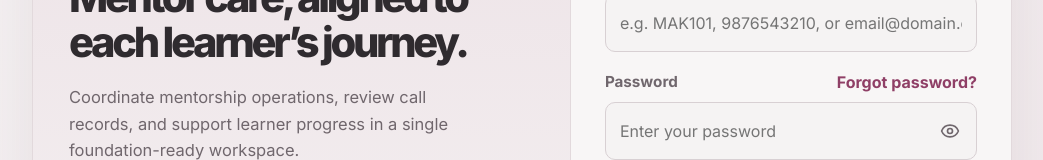
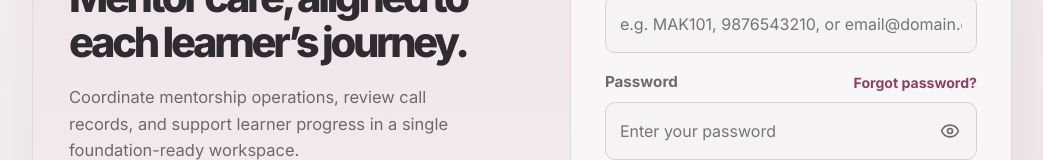
Before and after one commit to rahbarrr/Anfaal-smart-mentorship-, a React (Vite) app in the folder frontend/: page / in a window 1280 px wide. Shown: the part 304-464 px from the top of the page, without its empty margins (118-1161 px from the left). Built offline with nearby package versions, Linux system fonts and the light colour scheme; no server answers.

Commit message:
fix(auth): prevent accidental auto-login, require explicit submit, and harden login validation across Admin, Mentor, and Mentee roles

```diff
--- a/frontend/src/pages/LoginPage.tsx
+++ b/frontend/src/pages/LoginPage.tsx
@@ -13,13 +13,31 @@ export function LoginPage() {
   const [isSubmitting, setIsSubmitting] = useState(false);
   const sessionExpired = Boolean((location.state as { sessionExpired?: boolean } | null)?.sessionExpired);
 
-  const handleSubmit = async (event: React.FormEvent) => {
+  const handleSubmit = async (event: React.FormEvent<HTMLFormElement>) => {
     event.preventDefault();
+
+    // Prevent duplicate in-flight requests
+    if (isSubmitting) {
+      return;
+    }
+
+    const trimmedIdentifier = email.trim();
+    if (!trimmedIdentifier) {
+      setError('Please enter your email, phone number, or MAKID.');
+      return;
+    }
+
+    if (!password) {
+      setError('Please enter your password.');
+      return;
+    }
+
     setError('');
     setIsSubmitting(true);
 
     try {
-      const response = await loginWithEmail(email, password);
+      // ONLY HERE call the login API
+      const response = await loginWithEmail(trimmedIdentifier, password);
       localStorage.setItem('anfaal-token', response.token);
       localStorage.setItem('anfaal-user', JSON.stringify(response.user));
       if (response.user.role === 'ADMIN') {
@@ -102,7 +120,12 @@ export function LoginPage() {
           </div>
         </div>
 
-        <form className="form-card login-form" onSubmit={handleSubmit} style={{ border: 'none', background: 'transparent', boxShadow: 'none', borderRadius: 0, padding: '42px 34px' }}>
+        <form
+          className="form-card login-form"
+          onSubmit={handleSubmit}
+          noValidate
+          style={{ border: 'none', background: 'transparent', boxShadow: 'none', borderRadius: 0, padding: '42px 34px' }}
+        >
           <div style={{ marginBottom: 18 }}>
             <div className="eyebrow" style={{ marginBottom: 8 }}>Sign in</div>
             <div style={{ fontWeight: 800, letterSpacing: '-0.06em', fontSize: '2.2rem', color: '#2f2b2f' }}>Welcome back</div>
@@ -114,37 +137,65 @@ export function LoginPage() {
 
           <div style={{ display: 'grid', gap: 18 }}>
             <div className="field">
-              <label style={{ fontSize: '0.95rem', fontWeight: 700 }}>Email, Phone Number, or MAKID</label>
+              <label htmlFor="login-identifier" style={{ fontSize: '0.95rem', fontWeight: 700 }}>Email, Phone Number, or MAKID</label>
               <input
+                id="login-identifier"
+                name="identifier"
                 className="input"
                 type="text"
+                autoComplete="username"
+                required
                 placeholder="e.g. MAK101, 9876543210, or email@domain.com"
                 value={email}
-                onChange={(event) => setEmail(event.target.value)}
+                disabled={isSubmitting}
+                onChange={(event) => {
+                  setEmail(event.target.value);
+                  if (error) setError('');
+                }}
                 style={{ height: 58, fontSize: '1rem', background: '#f5f3f3', borderColor: '#d8d0d3' }}
               />
             </div>
 
             <div className="field">
               <div style={{ display: 'flex', justifyContent: 'space-between', alignItems: 'center' }}>
-                <label style={{ fontSize: '0.95rem', fontWeight: 700 }}>Password</label>
-                <a
-                  href="#forgot"
-                  style={{ color: '#8f3f66', fontWeight: 700, textDecoration: 'none' }}
-                  onClick={(e) => { e.preventDefault(); alert('Please contact your Anfaal administrator to reset your password.'); }}
-                >Forgot password?</a>
+                <label htmlFor="login-password" style={{ fontSize: '0.95rem', fontWeight: 700 }}>Password</label>
+                <button
+                  type="button"
+                  style={{
+                    background: 'none',
+                    border: 'none',
+                    padding: 0,
+                    color: '#8f3f66',
+                    fontWeight: 700,
+                    textDecoration: 'none',
+                    cursor: 'pointer',
+                    fontSize: '0.88rem',
+                  }}
+                  onClick={() => alert('Please contact your Anfaal administrator to reset your password.')}
+                >
+                  Forgot password?
+                </button>
               </div>
               <div className="password-input-wrap">
                 <input
+                  id="login-password"
+                  name="password"
                   className="input"
                   type={showPassword ? 'text' : 'password'}
+                  autoComplete="current-password"
+                  required
                   placeholder="Enter your password"
                   value={password}
-                  onChange={(event) => setPassword(event.target.value)}
+                  disabled={isSubmitting}
+                  onChange={(event) => {
+                    setPassword(event.target.value);
+                    if (error) setError('');
+                  }}
                   style={{ height: 58, fontSize: '1rem', background: '#f5f3f3', borderColor: '#d8d0d3' }}
                 />
                 <button
                   type="button"
+                  tabIndex={-1}
                   className="password-toggle"
                   aria-label={showPassword ? 'Hide password' : 'Show password'}
                   aria-pressed={showPassword}
```
